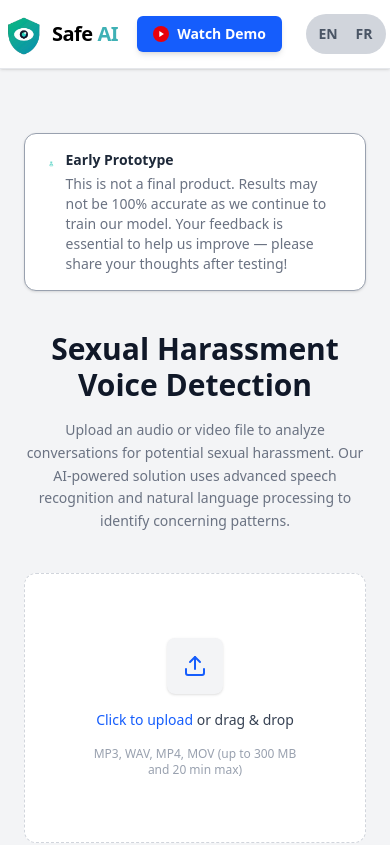
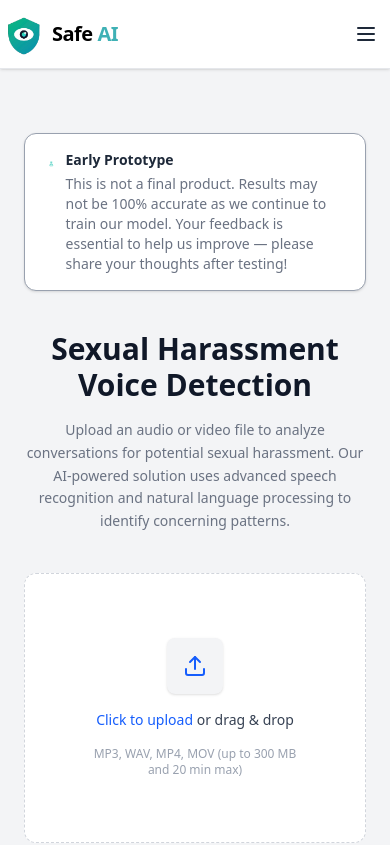
Before and after one commit to Haseebqureshi2/Harassment-Detection, a React (Vite) app in the folder frontend/: page / in a window 390 px wide. Shown: the top 845 px of the page. Built offline with nearby package versions, Linux system fonts and the light colour scheme; what @react-pdf/renderer would draw is missing.

Commit message:
header responsive

```diff
--- a/frontend/src/layout/Header.jsx
+++ b/frontend/src/layout/Header.jsx
@@ -8,7 +8,7 @@
 
   const { t, i18n } = useTranslation();
   const currentLang = i18n.language;
-
+const [isMenuOpen, setIsMenuOpen] = useState(false);
   const [isContactOpen, setIsContactOpen] = useState(false);
 
   const toggleLanguage = () => {
@@ -38,9 +38,29 @@
               <span style={{ color: "rgb(63, 177, 181)" }}>AI</span>
             </span>
           </Link>
-
+{/* Mobile Menu Button */}
+<button
+  className="md:hidden ml-auto p-2"
+  onClick={() => setIsMenuOpen(!isMenuOpen)}
+>
+  <svg
+    xmlns="http://www.w3.org/2000/svg"
+    className="h-6 w-6 text-gray-800"
+    fill="none"
+    viewBox="0 0 24 24"
+    stroke="currentColor"
+  >
+    {isMenuOpen ? (
+      <path strokeLinecap="round" strokeLinejoin="round" strokeWidth={2}
+        d="M6 18L18 6M6 6l12 12" />
+    ) : (
+      <path strokeLinecap="round" strokeLinejoin="round" strokeWidth={2}
+        d="M4 6h16M4 12h16M4 18h16" />
+    )}
+  </svg>
+</button>
           {/* Right Section */}
-          <div className="flex items-center gap-6 ml-auto">
+         <div className="hidden md:flex items-center gap-6 ml-auto">
 
             {/* Contact Us Link */}
             <button
@@ -92,6 +112,66 @@
             </button>
           </div>
         </div>
+        {/* Mobile Menu */}
+{isMenuOpen && (
+ <div className="md:hidden bg-white border-t border-gray-200 px-4 py-4 shadow-md">
+  <div className="flex flex-col items-start gap-4">
+
+    {/* Contact */}
+    <button
+      onClick={() => {
+        setIsContactOpen(true);
+        setIsMenuOpen(false);
+      }}
+      className="text-gray-700 text-sm font-medium hover:text-gray-900 transition-colors"
+    >
+      {t("contactUs")}
+    </button>
+
+    {/* Watch Demo */}
+ <a
+  href="https://www.youtube.com/watch?si=5Hk6bHDei2LIpZV1&v=7uWh2GASGMg&feature=youtu.be"
+  target="_blank"
+  rel="noopener noreferrer"
+  className="flex items-center gap-2 px-4 py-2 bg-blue-600 text-white text-sm font-semibold rounded-md hover:bg-blue-700 transition-all shadow-md whitespace-nowrap"
+>
+  <div className="w-4 h-4 bg-red-600 rounded-full flex items-center justify-center shrink-0">
+    <svg viewBox="0 0 24 24" fill="white" className="w-2.5 h-2.5">
+      <path d="M8 5v14l11-7z" />
+    </svg>
+  </div>
+
+  {t("watchDemo")}
+</a>
+
+    {/* Language Toggle */}
+        <button
+              onClick={toggleLanguage}
+              className={`flex items-center h-10 rounded-full px-1 transition-colors duration-300 ${currentLang === 'EN'
+                  ? 'bg-gray-300'
+                  : 'bg-gray-300'
+                }`}
+              aria-label="Toggle language"
+            >
+              {/* EN Button */}
+              <div className={`w-9 h-8 flex items-center justify-center rounded-full font-semibold text-sm transition-all duration-300 ${currentLang === 'EN'
+                  ? 'bg-white text-gray-900 shadow-md'
+                  : 'text-gray-600'
+                }`}>
+                EN
+              </div>
+
+              {/* FR Button */}
+              <div className={`w-9 h-8 flex items-center justify-center rounded-full font-semibold text-sm transition-all duration-300 ${currentLang === 'FR'
+                  ? 'bg-white text-gray-900 shadow-md'
+                  : 'text-gray-600'
+                }`}>
+                FR
+              </div>
+            </button>
+</div>
+</div>
+)}
       </header>
       <ContactModal
         isOpen={isContactOpen}
```
